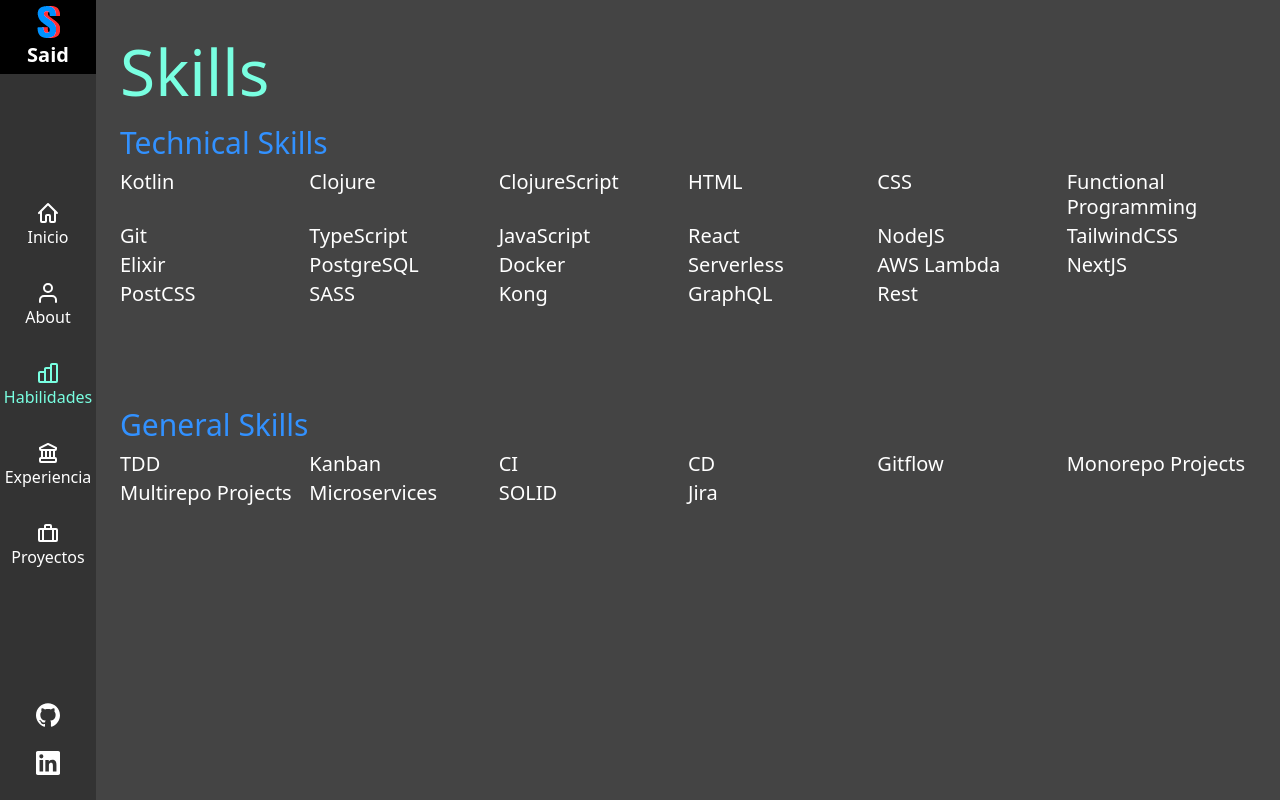
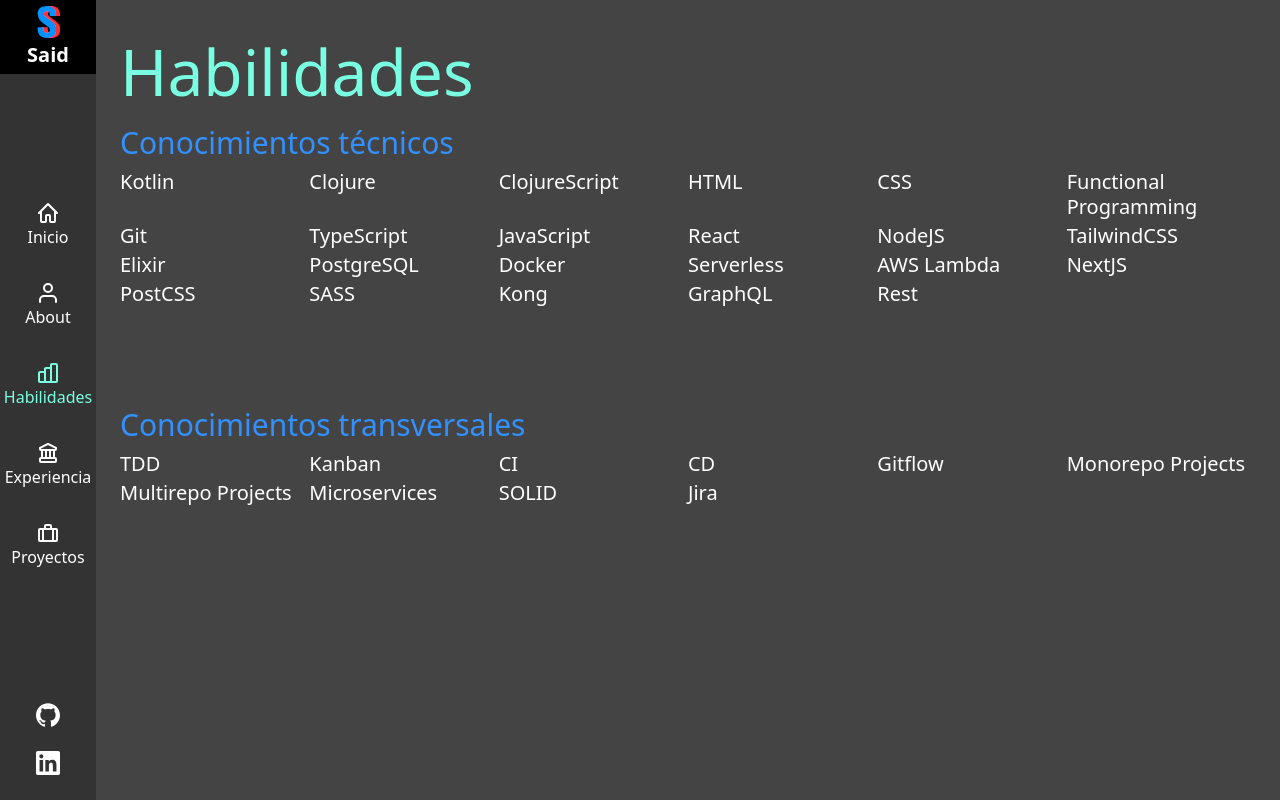
Before and after one commit to Afsoon/Personal-Website, a Next.js app: page /skills in a window 1280 px wide. Built offline with nearby package versions, Linux system fonts and the light colour scheme.

Commit message:
Skills test in spanish

```diff
--- a/src/pages/skills.tsx
+++ b/src/pages/skills.tsx
@@ -58,13 +58,17 @@
 
   return (
     <div className="bg-primary-600 flex-full lg:flex-auto text-white flex-wrap pt-10 pl-4 pb-2 text-4xl lg:text-6xl lg:p-6 ">
-      <h1 className="text-support-positive-800">Skills</h1>
-      <h2 className="text-3xl text-support-success-050">Technical Skills</h2>
+      <h1 className="text-support-positive-800">Habilidades</h1>
+      <h2 className="text-3xl text-support-success-050">
+        Conocimientos técnicos
+      </h2>
       <ul className="md:grid md:grid-cols-4 lg:grid-cols-6 xl:grid-cols-12 lg:text-3xl md:justify-between">
         {TechnicalSkills}
       </ul>
       <br />
-      <h2 className="text-3xl text-support-success-050">General Skills</h2>
+      <h2 className="text-3xl text-support-success-050">
+        Conocimientos transversales
+      </h2>
       <ul className="md:grid md:grid-cols-4 lg:grid-cols-6 xl:grid-cols-12 lg:text-3xl md:justify-between">
         {GeneralSkills}
       </ul>
```
